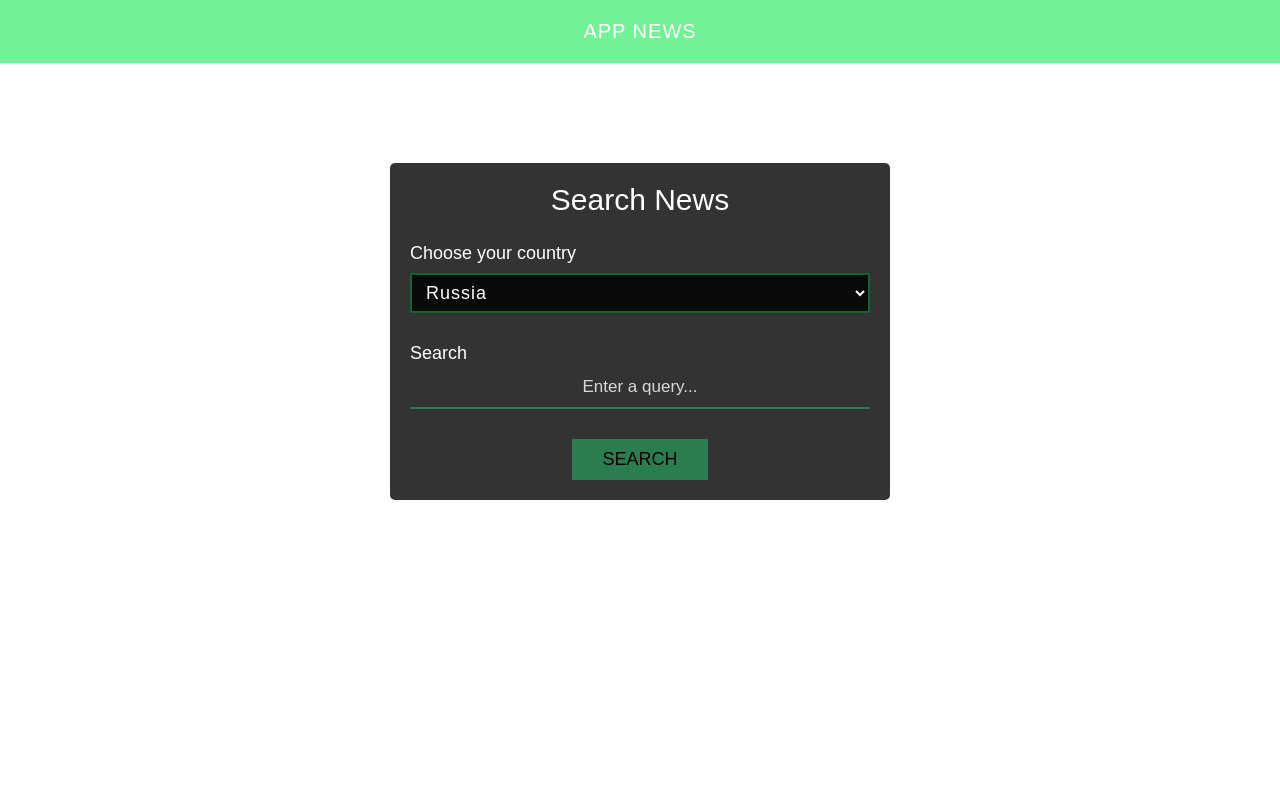
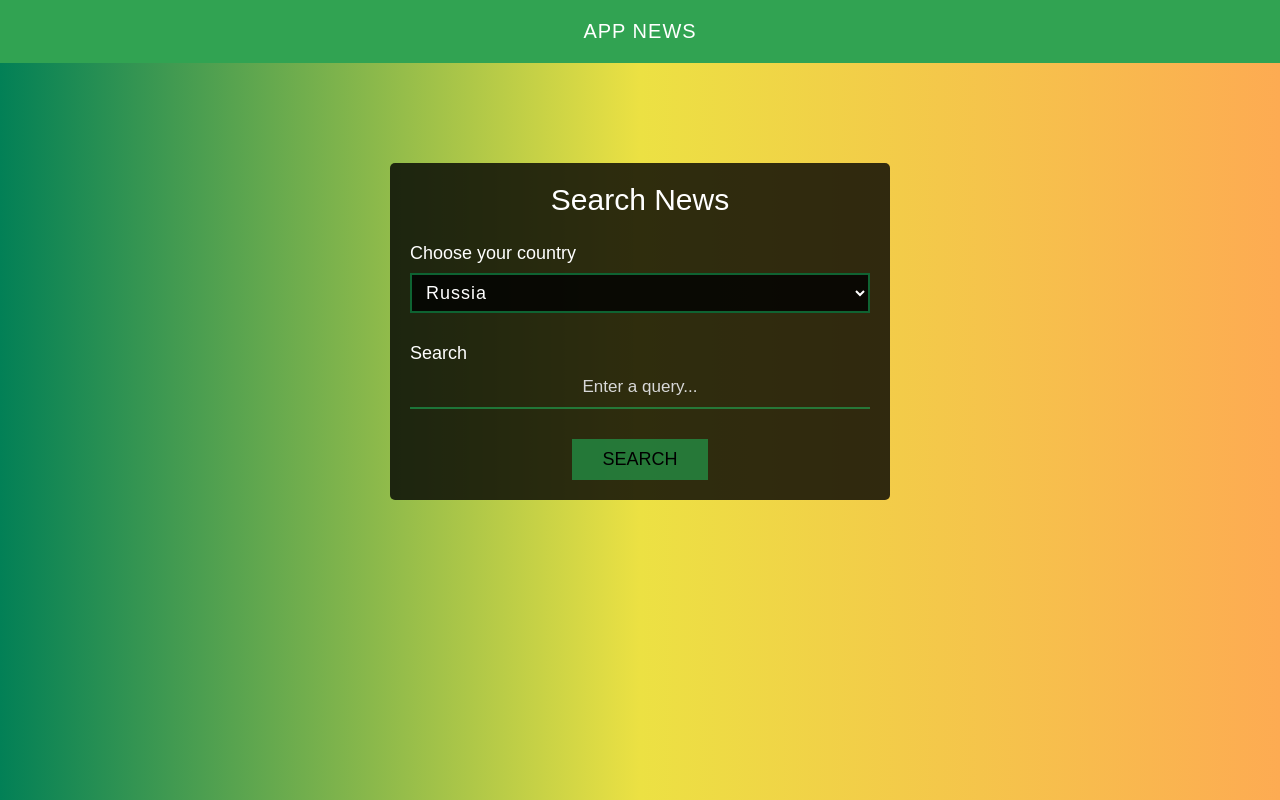
Before and after one commit to smysov/news-app, a website built with webpack: page src/index.html in a window 1280 px wide. Built offline with nearby package versions, Linux system fonts and the light colour scheme; no server answers.

Commit message:
fix: changed background of header and body

```diff
--- a/src/styles/components/header.scss
+++ b/src/styles/components/header.scss
@@ -1,6 +1,6 @@
 .header {
   padding: 20px 0;
-  background-color: #72f296;
+  background-color: #31a352;
   margin-bottom: 50px;
 
   &__inner {
--- a/src/styles/import/base.scss
+++ b/src/styles/import/base.scss
@@ -15,6 +15,7 @@ body {
   height: 100%;
   min-height: 100%;
   color: #fff;
+  background: linear-gradient(to right, #028056, #ece143, #fdab52);
 }
 
 a {
```
